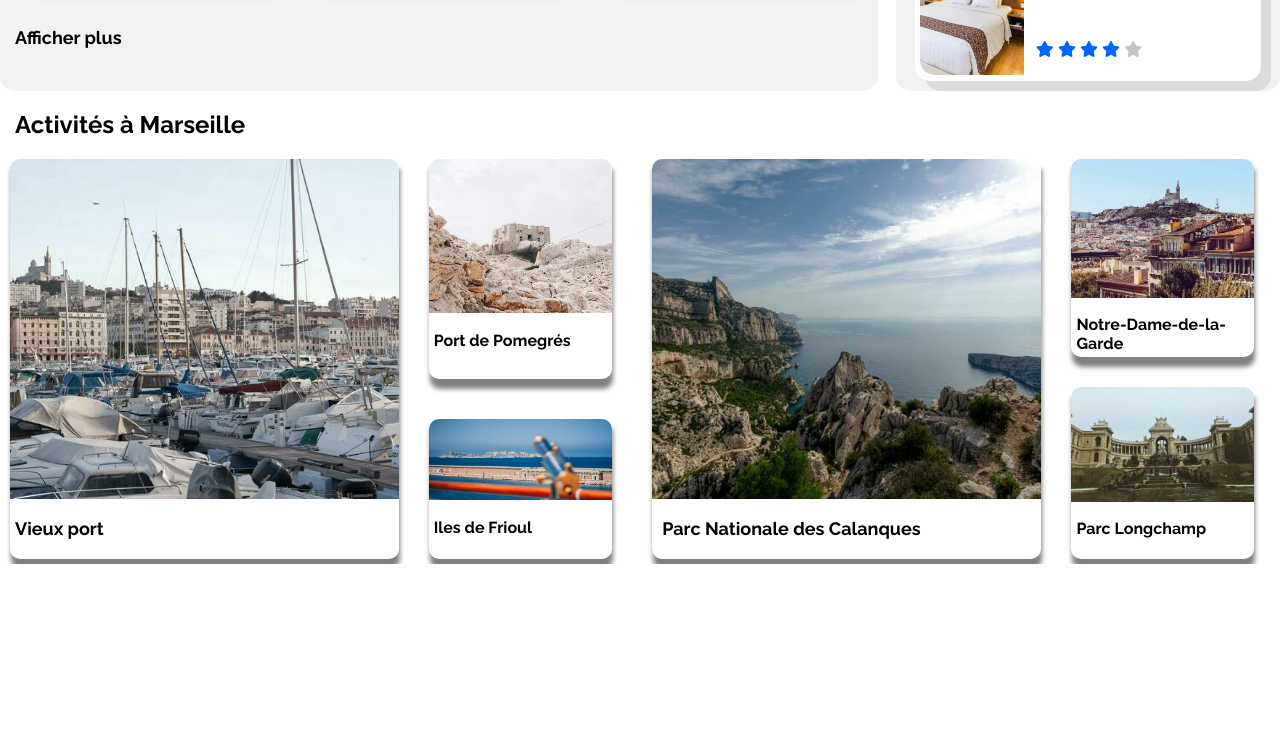
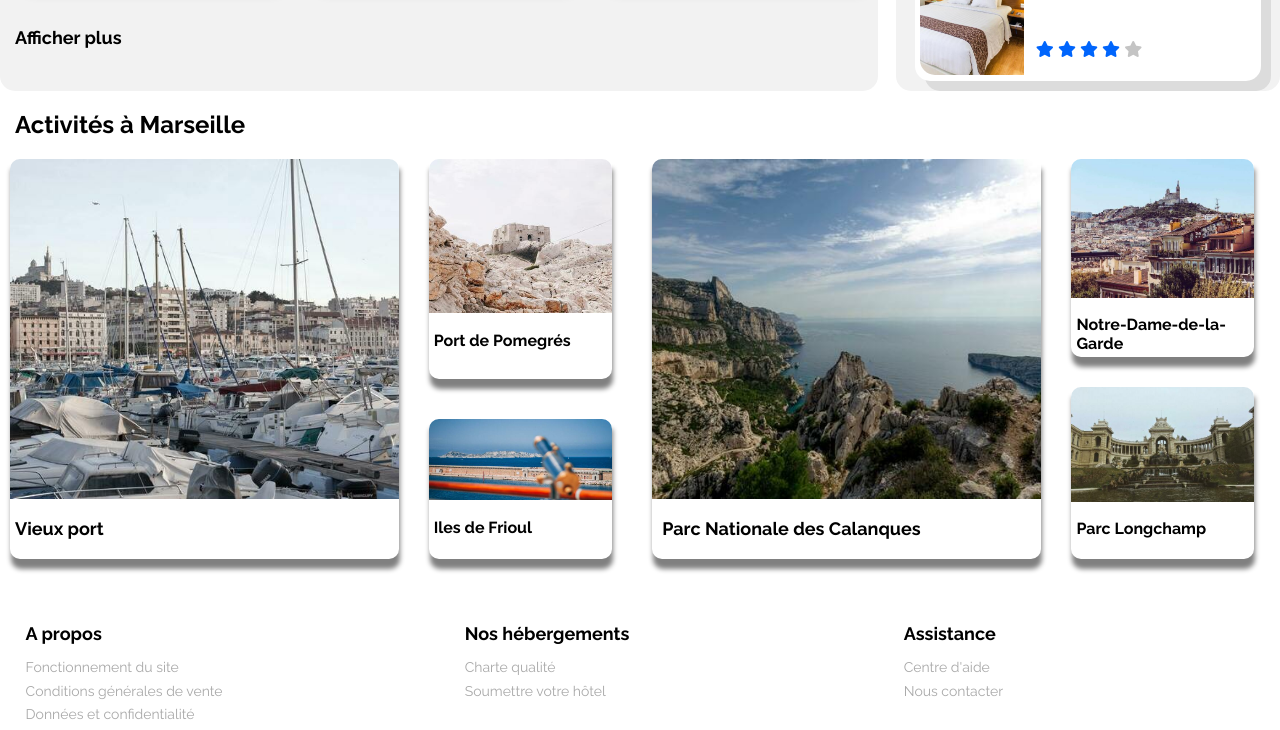
Before and after one commit to Difteria/myBooki01, a plain HTML site: page index.html in a window 1280 px wide. Shown: the part 986-1716 px from the top of the page. Before the commit the page ends 1550 px from the top, so only its background shows below. Drawn offline with Linux system fonts and the light colour scheme.

Commit message:
premier ajout du footer

```diff
--- a/Styles/styles.css
+++ b/Styles/styles.css
@@ -695,3 +695,24 @@ form{
 .dispo p{
     margin-left: 1%;
 }
+
+
+
+footer{
+    display: flex;
+    flex-direction: row;
+    justify-content: space-between;
+    margin-left: 2%;
+    margin-top: 5%;
+}
+footer h1{
+    margin: 0 0 4% 0;
+    font-size: 18px;
+}
+footer p{
+    margin: 2% 0 2% 0;
+    font-size: 14px;
+}
+.foot_element{
+    width: 30%;
+}
--- a/index.html
+++ b/index.html
@@ -12,7 +12,7 @@
     <script src="https://kit.fontawesome.com/2354b8f8c3.js" crossorigin="anonymous"></script>
 </head>
 <body>
-    <header>
+    <header> <!-- CSS en flex column tout le temps -->
         <div class="menu_bar"> <!-- CSS en flex row en desktop et flex column en mobile -->
             <img src="../Images/logo/Booki@3x.png" alt="logo booki">
             <nav> <!-- p::before en desktop, p::after en mobile -->
@@ -268,8 +268,23 @@
             </div>
         </section>
     </main>
-    <footer>
-
+    <footer> <!-- CSS en flex row en desktop et flex column en mobile -->
+        <div class="foot_element"> <!-- CSS en flex column tout le temps -->
+            <h1>A propos</h1>
+            <p>Fonctionnement du site</p>
+            <p>Conditions générales de vente</p>
+            <p>Données et confidentialité</p>
+        </div>
+        <div class="foot_element"> <!-- CSS en flex column tout le temps -->
+            <h1>Nos hébergements</h1>
+            <p>Charte qualité</p>
+            <p>Soumettre votre hôtel</p>
+        </div>
+        <div class="foot_element"> <!-- CSS en flex column tout le temps -->
+            <h1>Assistance</h1>
+            <p>Centre d'aide</p>
+            <p>Nous contacter</p>
+        </div>
     </footer>
 </body>
 </html>
```
